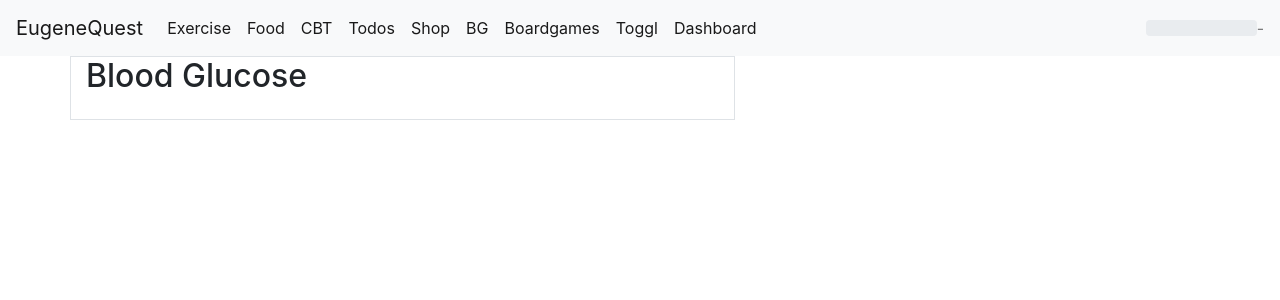
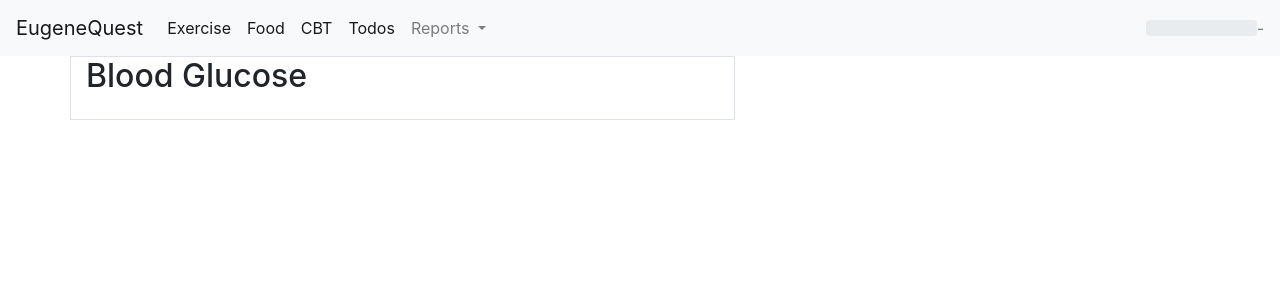
Before and after one commit to eugman/EugeneQuest, a Flask app: template templates/bg.html in a window 1280 px wide. Shown: the top 300 px of the page. Run offline with Flask 2, Linux system fonts and the light colour scheme; the template is opened without the code that fills it, so the values that code supplies are empty; parts of the project's set-up code (start-up, migrations or seed data) failed here and were passed over; some libraries are stand-ins or nearby versions.

Commit message:
Changed menu to use dropdown

```diff
--- a/templates/base.html
+++ b/templates/base.html
@@ -22,9 +22,6 @@
 
 			<div class="collapse navbar-collapse" id="navbarSupportedContent">
 				<ul class="navbar-nav mr-auto">
-<!--					<li class="nav-item active">
-						<a class="nav-link" href="/add">Add quest</a>
-</li> -->
 					<li class="nav-item active">
 						<a class="nav-link" href="/exercise">Exercise</a>
 					</li>
@@ -37,20 +34,18 @@
 					<li class="nav-item active">
 						<a class="nav-link" href="/trello">Todos</a>
 					</li>
-					<li class="nav-item active">
-						<a class="nav-link" href="/shop">Shop</a>
-					</li>
-					<li class="nav-item active">
-						<a class="nav-link" href="/bg">BG</a>
-					</li>
-					<li class="nav-item active">
-						<a class="nav-link" href="/boardgames">Boardgames</a>
-					</li>
-					<li class="nav-item active">
-						<a class="nav-link" href="/toggl">Toggl</a>
-					</li>
-					<li class="nav-item active">
-						<a class="nav-link" href="/Dashboard">Dashboard</a>
+					<li class = "nav-item dropdown">
+						<span class="nav-link dropdown-toggle" id=navbarDropwdown" data-toggle="dropdown">
+							Reports
+						</span>
+						<div class="dropdown-menu">
+
+							<a class="dropdown-item" href="/shop">Shop</a>
+							<a class="dropdown-item" href="/bg">BG</a>
+							<a class="dropdown-item" href="/boardgames">Boardgames</a>
+							<a class="dropdown-item" href="/toggl">Toggl</a>
+							<a class="dropdown-item" href="/Dashboard">Dashboard</a>
+						</div>
 					</li>
 				</ul>
 				<div class="progress" style="width: 10%; margin-top 10px">
```
